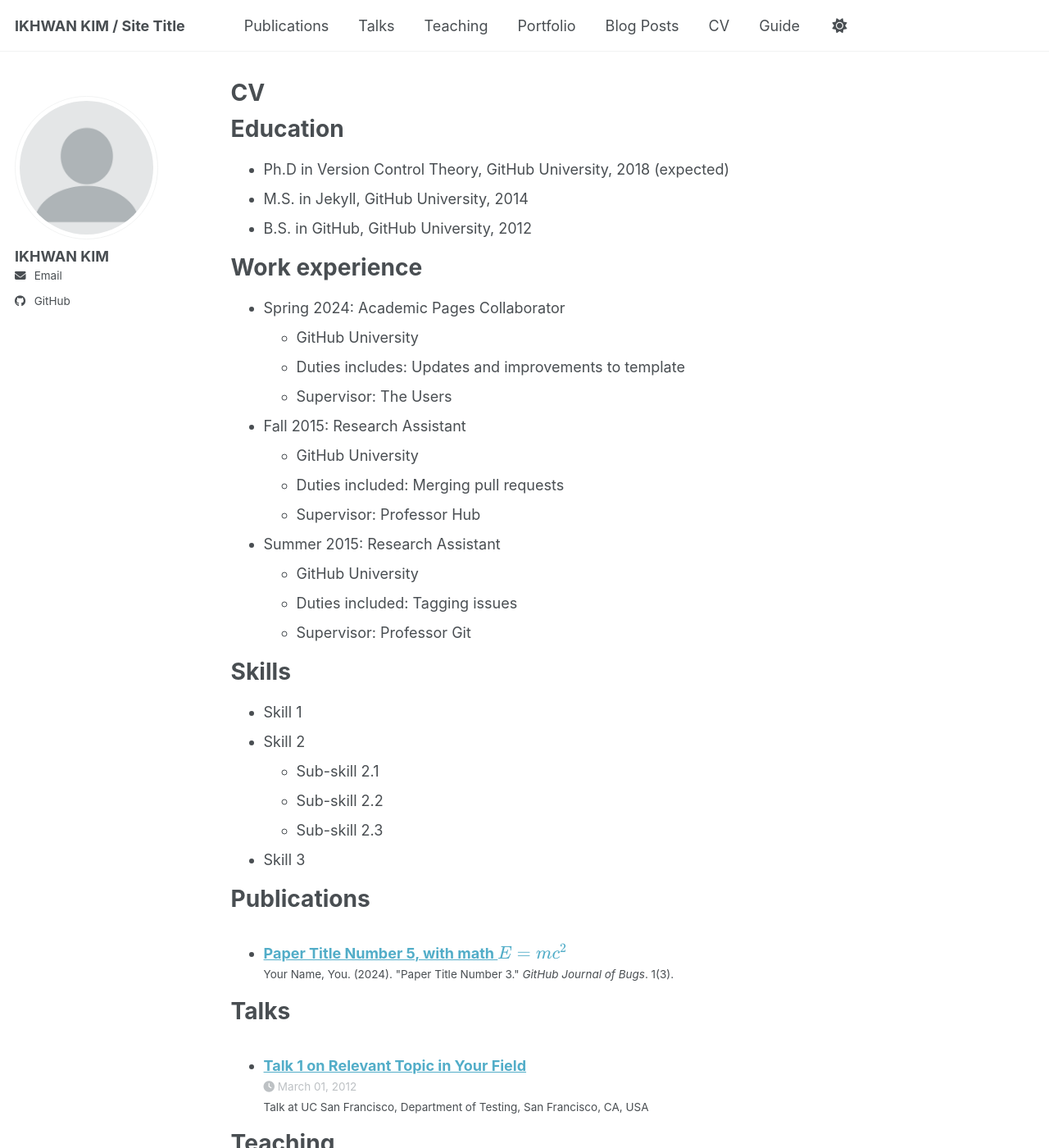
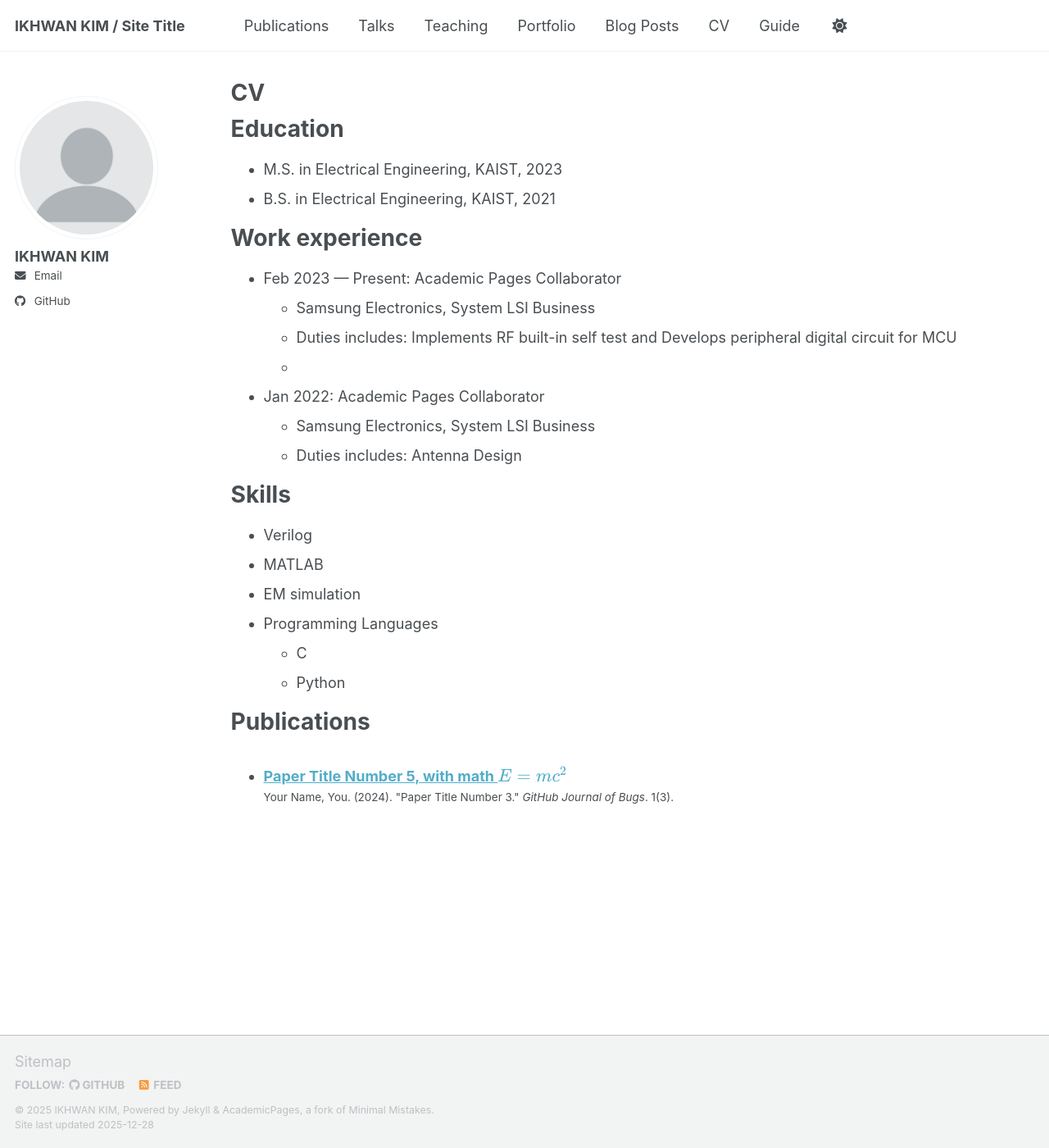
Before and after one commit to ikhwan-kim-rf/ikhwan-kim-rf, a Jekyll site: the page built from _pages/cv.md, in a window 1280 px wide and 1400 px high. Shown: the whole window at 82% size. Built offline with Jekyll 4.4.1, drawn with Linux system fonts in a browser that asks for light colours; a script bundle is joined from its source files by our own code; library files that are not in the unit come from our copies; some of the changed text lies outside the part shown.

Commit message:
Revise CV with new education and work experience
Updated education and work experience sections with new degrees and positions, and added relevant skills.

```diff
--- a/_pages/cv.md
+++ b/_pages/cv.md
@@ -11,54 +11,30 @@ redirect_from:
 
 Education
 ======
-* Ph.D in Version Control Theory, GitHub University, 2018 (expected)
-* M.S. in Jekyll, GitHub University, 2014
-* B.S. in GitHub, GitHub University, 2012
+* M.S. in Electrical Engineering, KAIST, 2023
+* B.S. in Electrical Engineering, KAIST, 2021
 
 Work experience
 ======
-* Spring 2024: Academic Pages Collaborator
-  * GitHub University
-  * Duties includes: Updates and improvements to template
-  * Supervisor: The Users
-
-* Fall 2015: Research Assistant
-  * GitHub University
-  * Duties included: Merging pull requests
-  * Supervisor: Professor Hub
-
-* Summer 2015: Research Assistant
-  * GitHub University
-  * Duties included: Tagging issues
-  * Supervisor: Professor Git
+* Feb 2023 — Present: Academic Pages Collaborator
+  * Samsung Electronics, System LSI Business
+  * Duties includes: Implements RF built-in self test and Develops peripheral digital circuit for MCU
+  *
+* Jan 2022: Academic Pages Collaborator
+  * Samsung Electronics, System LSI Business
+  * Duties includes: Antenna Design
 
 Skills
 ======
-* Skill 1
-* Skill 2
-  * Sub-skill 2.1
-  * Sub-skill 2.2
-  * Sub-skill 2.3
-* Skill 3
+* Verilog
+* MATLAB
+* EM simulation
+* Programming Languages
+  * C
+  * Python
 
 Publications
 ======
   <ul>{% for post in site.publications reversed %}
     {% include archive-single-cv.html %}
   {% endfor %}</ul>
-
-Talks
-======
-  <ul>{% for post in site.talks reversed %}
-    {% include archive-single-talk-cv.html  %}
-  {% endfor %}</ul>
-
-Teaching
-======
-  <ul>{% for post in site.teaching reversed %}
-    {% include archive-single-cv.html %}
-  {% endfor %}</ul>
-
-Service and leadership
-======
-* Currently signed in to 43 different slack teams
```
